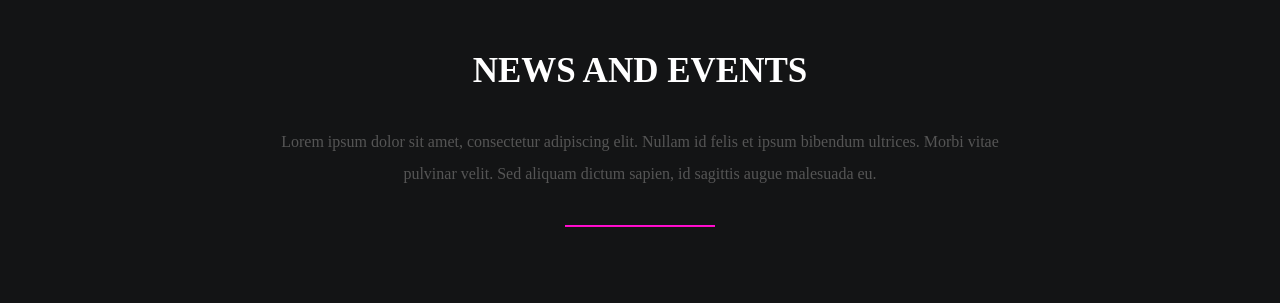
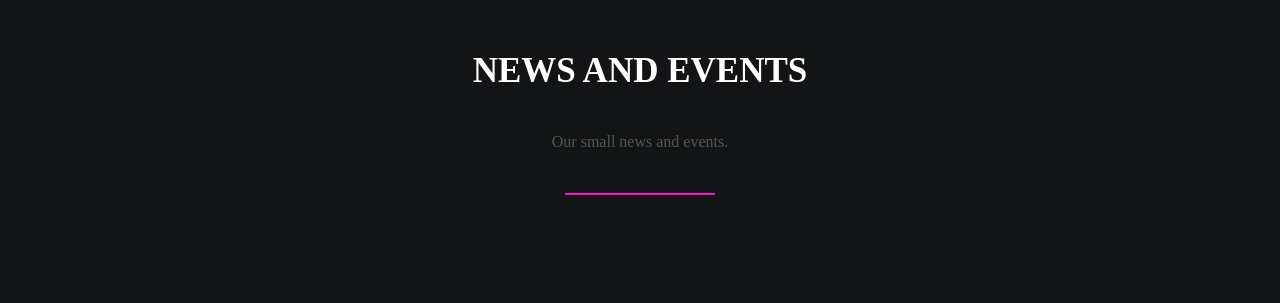
Before and after one commit to racerf01/ramenere-website, a plain HTML site: page index.html in a window 1280 px wide. Shown: the part 2080-2383 px from the top of the page. Drawn offline with Linux system fonts and the light colour scheme; a web font is replaced by a local one.

Commit message:
Add files via upload

```diff
--- a/index.html
+++ b/index.html
@@ -49,7 +49,7 @@
 
 	<section id="news" class="news">
 		<h3 class="title">News and Events</h3>
-		<p>Lorem ipsum dolor sit amet, consectetur adipiscing elit. Nullam id felis et ipsum bibendum ultrices. Morbi vitae pulvinar velit. Sed aliquam dictum sapien, id sagittis augue malesuada eu.</p>
+		<p>Our small news and events.</p>
 		<hr>
 
 		<ul class="grid">
```
